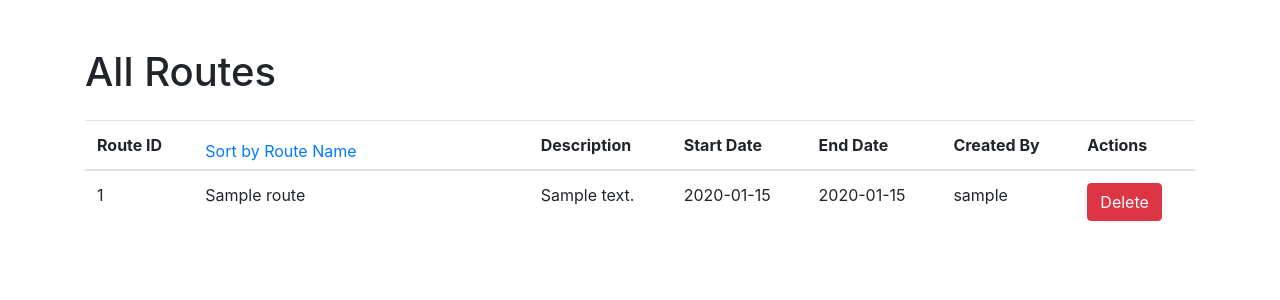
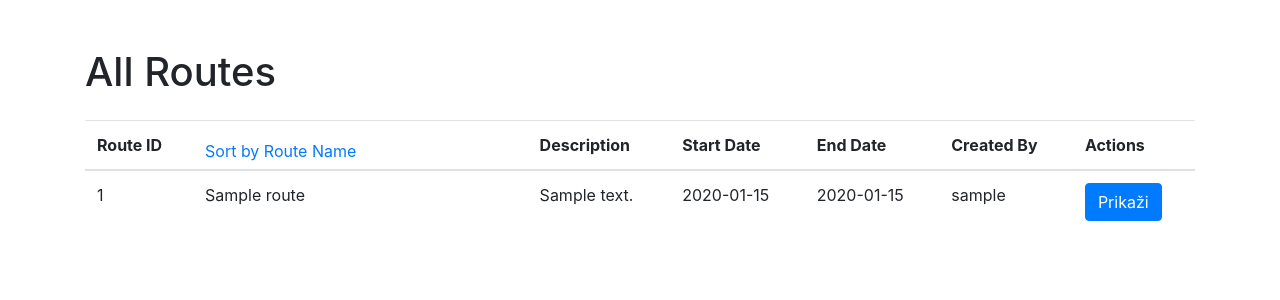
Before and after one commit to bpvyz/TripPy, a Python web app: template Kod/templates/admin_show_routes.html in a window 1280 px wide. Shown: the part 56-356 px from the top of the page. Run offline with Jinja, Linux system fonts and the light colour scheme; the template is opened without the code that fills it: most values are stand-ins (such as "Sample title", 1, 10 or a date in 2020); some libraries are stand-ins or nearby versions.

Commit message:
admin_get_route.html, vlasnik_get_route.html rade

```diff
--- a/Kod/app.py
+++ b/Kod/app.py
@@ -52,6 +52,7 @@ app.add_url_rule('/vlasnik_update_business/<int:business_id>', 'vlasnik_update_b
 app.add_url_rule('/vlasnik_show_all_businesses', 'vlasnik_show_all_businesses', vlasnik_show_all_businesses, methods=['GET'])
 app.add_url_rule('/vlasnik_show_my_businesses', 'vlasnik_show_my_businesses', vlasnik_show_my_businesses, methods=['GET'])
 app.add_url_rule('/vlasnik_show_routes', 'vlasnik_show_routes', vlasnik_show_routes, methods=['GET'])
+app.add_url_rule('/vlasnik_get_route/<int:route_id>', 'vlasnik_get_route', vlasnik_get_route, methods=['GET'])
 app.add_url_rule('/vlasnik_delete_business/<int:business_id>', 'vlasnik_delete_business', vlasnik_delete_business, methods=['POST', 'GET'])
 app.add_url_rule('/vlasnik_get_business/<int:business_id>', 'vlasnik_get_business', vlasnik_get_business, methods=['GET'])
 app.add_url_rule('/vlasnik_edit_business/<int:business_id>', 'vlasnik_edit_business', vlasnik_edit_business, methods=['GET', 'POST'])
--- a/Kod/templates/admin_get_route.html
+++ b/Kod/templates/admin_get_route.html
@@ -86,7 +86,7 @@
                     <li class="list-group-item"><strong>End Date:</strong> {{ route.enddate }}</li>
                     <li class="list-group-item"><strong>Status:</strong> {{ route.public }}</li>
                 </ul>
-                <a href="/" class="btn btn-primary mt-3">Go Back</a>
+                <a onclick="history.back()" class="btn btn-primary mt-3">Go Back</a>
             </div>
         </div>
     </div>
--- a/Kod/templates/admin_show_routes.html
+++ b/Kod/templates/admin_show_routes.html
@@ -103,8 +103,10 @@
                     <td>{{ route.enddate }}</td>
                     <td>{{ route.username }}</td>
                     <td>
-                        <form action="{{ url_for('admin_delete_route', route_id=route.Route.routeid) }}" method="DELETE" onsubmit="return confirm('Are you sure you want to delete this route?')">
-                            <button type="submit" class="btn btn-danger">Delete</button>
+                        <form action="{{ url_for('admin_delete_route', route_id=route.routeid) }}" method="DELETE" onsubmit="return confirm('Are you sure you want to delete this route?')">
+                        </form>
+                        <form action="/admin_get_route/{{ route.routeid }}" method="GET" style="display: inline-block;">
+                                <button class="btn btn-primary" onclick="showRoute('{{ route.routeid }}')">Prikaži</button>
                         </form>
                     </td>
                 </tr>
--- a/Kod/templates/vlasnik_get_route.html
+++ b/Kod/templates/vlasnik_get_route.html
@@ -66,7 +66,7 @@
                     <li class="list-group-item"><strong>End Date:</strong> {{ route.enddate }}</li>
                     <li class="list-group-item"><strong>Status:</strong> {{ route.public }}</li>
                 </ul>
-                <a href="/" class="btn btn-primary mt-3">Go Back</a>
+                <a onclick="history.back()" class="btn btn-primary mt-3">Go Back</a>
             </div>
         </div>
     </div>
--- a/Kod/templates/vlasnik_show_routes.html
+++ b/Kod/templates/vlasnik_show_routes.html
@@ -86,6 +86,11 @@
                         <td>{{ route.startdate.strftime('%Y-%m-%d') if route.startdate else 'N/A' }}</td>
                         <td>{{ route.enddate.strftime('%Y-%m-%d') if route.enddate else 'N/A' }}</td>
                         <td>{{ route.createdby }}</td>
+                        <td>
+                            <form action="/vlasnik_get_route/{{ route.routeid }}" method="GET" style="display: inline-block;">
+                                <button class="btn btn-primary" onclick="showRoute('{{ route.routeid }}')">Prikaži</button>
+                            </form>
+                        </td>
                     </tr>
                     {% endfor %}
                 </tbody>
```
